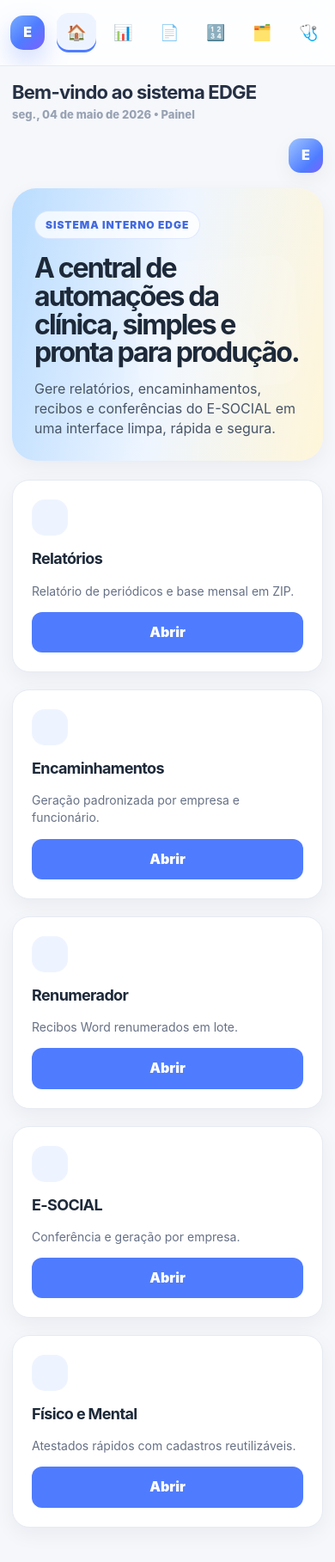
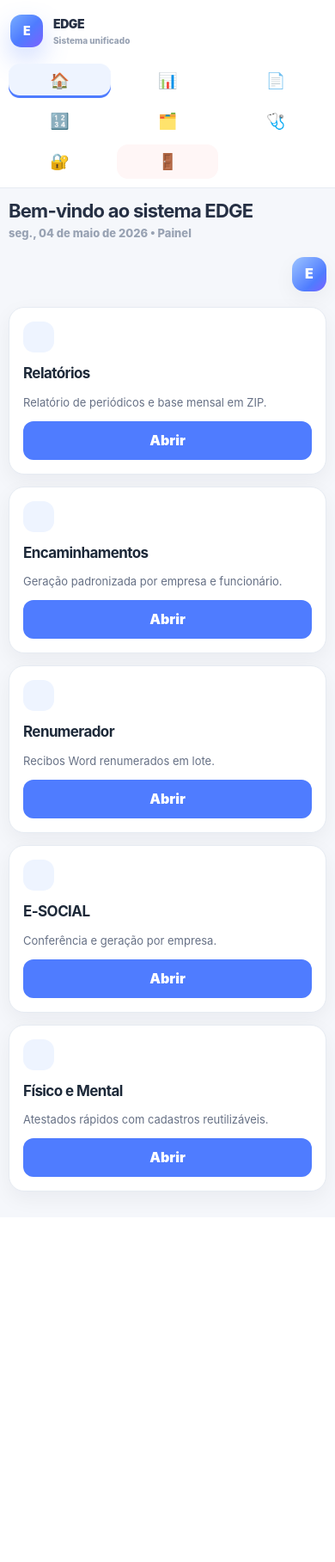
Before and after one commit to Jpgom/sistema_clinica_edge, a Flask app: page / in a window 390 px wide. Shown: the whole page at 86% size. After the commit the page ends 1403 px from the top, so only its background shows below. Run offline with Flask 3, Linux system fonts and the light colour scheme; the visitor is signed in with stand-in values (Sample User, id 1); data comes from the database, SQL or seed files in the repository; some libraries are stand-ins or nearby versions.

Commit message:
responsividade

```diff
--- a/static/style.css
+++ b/static/style.css
@@ -264,3 +264,82 @@ button:disabled,.btn:disabled,.btn[disabled]{opacity:.62;cursor:not-allowed;tran
 @media (max-width:560px){
   .dashboard-header{flex-direction:column}.dashboard-tools{align-self:flex-end}.login-card{padding:24px;border-radius:24px}.page-title h1{font-size:32px}.user-row-grid{grid-template-columns:1fr}.row-actions{justify-content:flex-start}.selected-chip{white-space:normal}
 }
+
+
+/* Ajustes finais solicitados: hero removido e mobile 100% responsivo */
+body{overflow-x:hidden}
+img,svg,video{max-width:100%;height:auto}
+.main-area > .dashboard-grid:first-child{margin-top:0}
+
+@media (max-width: 820px){
+  .app-layout{display:block;background:var(--bg);min-width:0;width:100%}
+  .sidebar{
+    position:static;
+    height:auto;
+    width:100%;
+    padding:12px;
+    display:grid;
+    grid-template-columns:1fr;
+    gap:12px;
+    overflow:visible;
+    border-right:0;
+    border-bottom:1px solid var(--border);
+    background:rgba(255,255,255,.96);
+  }
+  .brand{display:flex;width:100%;justify-content:flex-start;padding:0 2px;margin:0}
+  .brand div:not(.brand-badge){display:block}
+  .brand small{display:block}
+  .nav-card{
+    width:100%;
+    display:grid;
+    grid-template-columns:repeat(4,minmax(0,1fr));
+    gap:8px;
+    overflow:visible;
+  }
+  .nav-link{
+    width:auto;
+    min-width:0;
+    min-height:42px;
+    height:auto;
+    padding:9px 8px;
+    justify-content:center;
+    text-align:center;
+    font-size:11px;
+    line-height:1.15;
+    white-space:normal;
+    word-break:normal;
+    border-radius:13px;
+  }
+  .nav-link:hover{transform:none}
+  .nav-link.active{box-shadow:inset 0 -3px 0 var(--primary)}
+  .main-area{width:100%;min-width:0;padding:16px 12px 36px}
+  .dashboard-grid{grid-template-columns:1fr;gap:14px;width:100%;max-width:100%}
+  .feature-card,.stat-card{min-height:auto;padding:18px;border-radius:18px;gap:12px}
+  .feature-card:before{width:36px;height:36px;border-radius:13px}
+  .feature-card h3,.stat-card h3{font-size:17px}
+  .feature-card p,.stat-card p{font-size:13px}
+  .btn{min-height:44px;padding:11px 14px;border-radius:12px}
+  .content-card,.list-panel,.table-wrap,.mini-card{width:100%;max-width:100%;border-radius:18px}
+  .content-card{padding:16px}
+  .page-title h1{font-size:clamp(28px,9vw,36px);line-height:1.05;letter-spacing:-.045em}
+  .page-title p{font-size:14px}
+  input[type="text"],input[type="number"],input[type="date"],input[type="file"],input[type="password"],input[type="email"],select,textarea{min-height:48px;font-size:16px}
+}
+
+@media (max-width: 560px){
+  .sidebar{padding:10px}
+  .brand-badge{width:38px;height:38px;flex:0 0 38px;border-radius:13px}
+  .brand{font-size:14px}
+  .brand small{font-size:10px}
+  .nav-card{grid-template-columns:repeat(3,minmax(0,1fr));gap:7px}
+  .nav-link{font-size:10.5px;padding:8px 6px;min-height:40px}
+  .main-area{padding:14px 10px 30px}
+  .feature-card,.stat-card{padding:16px}
+  .feature-card .btn{width:100%}
+  .login-page{padding:14px}
+  .login-card{padding:22px;border-radius:22px}
+}
+
+@media (max-width: 380px){
+  .nav-card{grid-template-columns:repeat(2,minmax(0,1fr))}
+}
--- a/templates/home.html
+++ b/templates/home.html
@@ -28,11 +28,6 @@
   </aside>
 
   <main class="main-area">
-    <section class="hero-banner">
-      <span class="badge">Sistema interno EDGE</span>
-      <h2>A central de automações da clínica, simples e pronta para produção.</h2>
-      <p>Gere relatórios, encaminhamentos, recibos e conferências do E-SOCIAL em uma interface limpa, rápida e segura.</p>
-    </section>
 
     <section class="dashboard-grid compact-cards" aria-label="Módulos do sistema">
       <div class="feature-card"><h3>Relatórios</h3><p>Relatório de periódicos e base mensal em ZIP.</p><a class="btn btn--primary" href="{{ url_for('relatorios') }}">Abrir</a></div>
```
